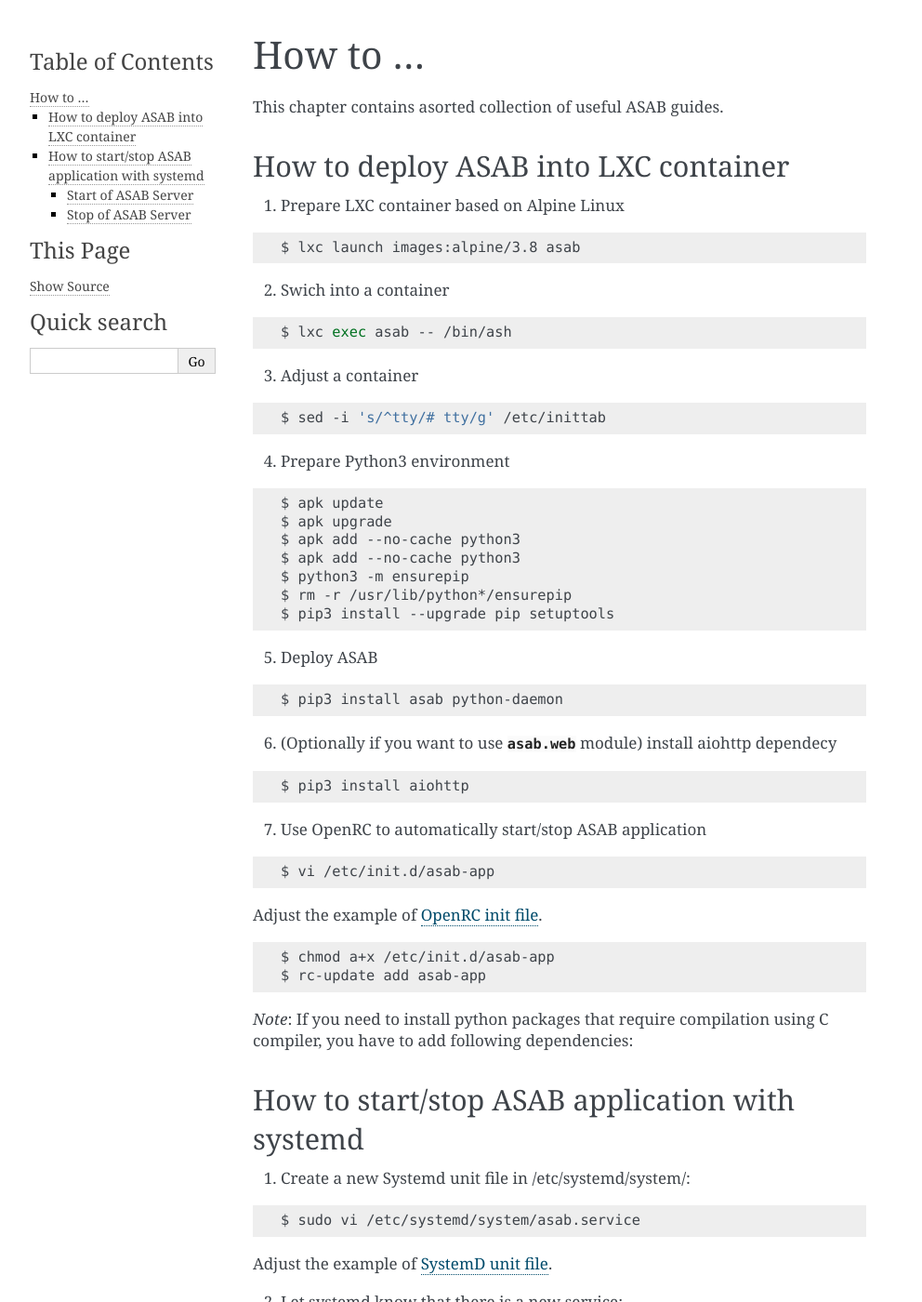
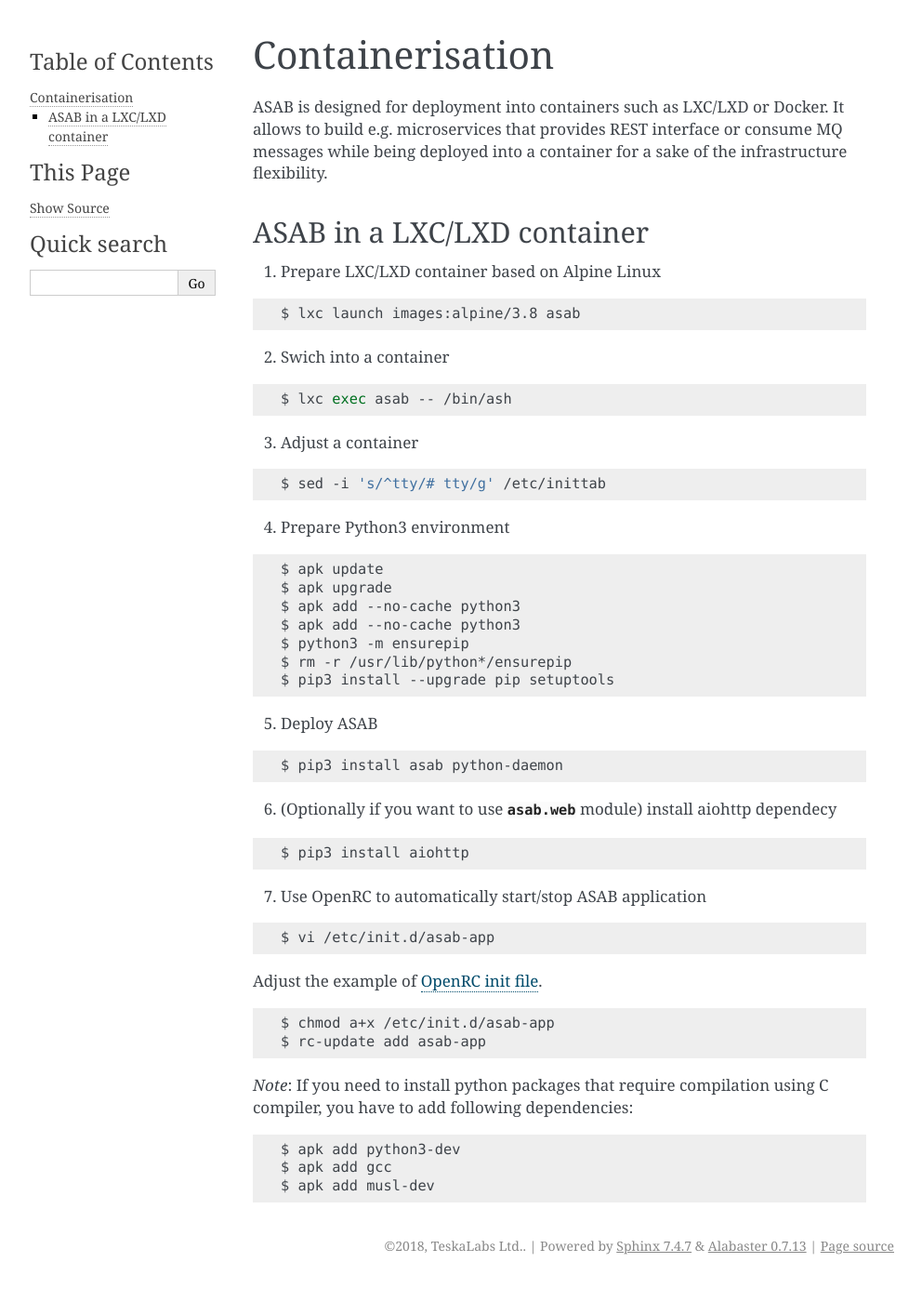
Before and after one commit to TeskaLabs/asab, a Sphinx documentation site: the page built from doc/admin/containers.rst, in a window 1280 px wide and 1400 px high. Shown: the whole window at 93% size, without its empty margins (148-1140 px from the left). Built offline with Sphinx 7.4.7, drawn with Linux system fonts in a browser that asks for light colours; the version number is read from the project's files by our own code; some of the changed text lies outside the part shown.

Commit message:
Improve the documentation.

```diff
--- a/doc/how-to.rst
+++ b/doc/admin/containers.rst
@@ -1,13 +1,14 @@
-How to ...
-==========
+Containerisation
+================
 
-This chapter contains asorted collection of useful ASAB guides.
+ASAB is designed for deployment into containers such as LXC/LXD or Docker.
+It allows to build e.g. microservices that provides REST interface or consume MQ messages while being deployed into a container for a sake of the infrastructure flexibility.
 
 
-How to deploy ASAB into LXC container
--------------------------------------
+ASAB in a LXC/LXD container
+---------------------------
 
-1. Prepare LXC container based on Alpine Linux
+1. Prepare LXC/LXD container based on Alpine Linux
 
 .. code-block:: bash
 
@@ -73,53 +74,7 @@
 *Note*: If you need to install python packages that require compilation using C compiler, you have to add following dependencies:
 
 .. code-block:: bash
+
 	$ apk add python3-dev
 	$ apk add gcc
 	$ apk add musl-dev
-
-
-
-How to start/stop ASAB application with systemd
------------------------------------------------
-
-1. Create a new Systemd unit file in /etc/systemd/system/:
-
-.. code-block:: bash
-
-	$ sudo vi /etc/systemd/system/asab.service
-
-
-Adjust the example of `SystemD unit file <https://github.com/TeskaLabs/asab/blob/master/doc/asab.service>`_.
-
-
-2. Let systemd know that there is a new service:
-
-.. code-block:: bash
-
-	$ sudo systemctl enable asab
-
-
-To reload existing unit file after changing, use this:
-
-.. code-block:: bash
-
-	$ sudo systemctl daemon-reload
-
-
-3. ASAB Application Server service for systemd is now ready.
-
-
-Start of ASAB Server
-^^^^^^^^^^^^^^^^^^^^
-
-.. code-block:: bash
-
-	$ sudo service asab start
-
-
-Stop of ASAB Server
-^^^^^^^^^^^^^^^^^^^
-
-.. code-block:: bash
-
-	$ sudo service asab stop
```
Also changed, not shown: doc/admin/install.rst (added, +36 -0 lines), doc/admin/systemd.rst (added, +44 -0 lines), doc/asab/application.rst (+0 -51 lines), doc/asab/pubsub.rst (+51 -0 lines), doc/index.rst (+10 -2 lines).
